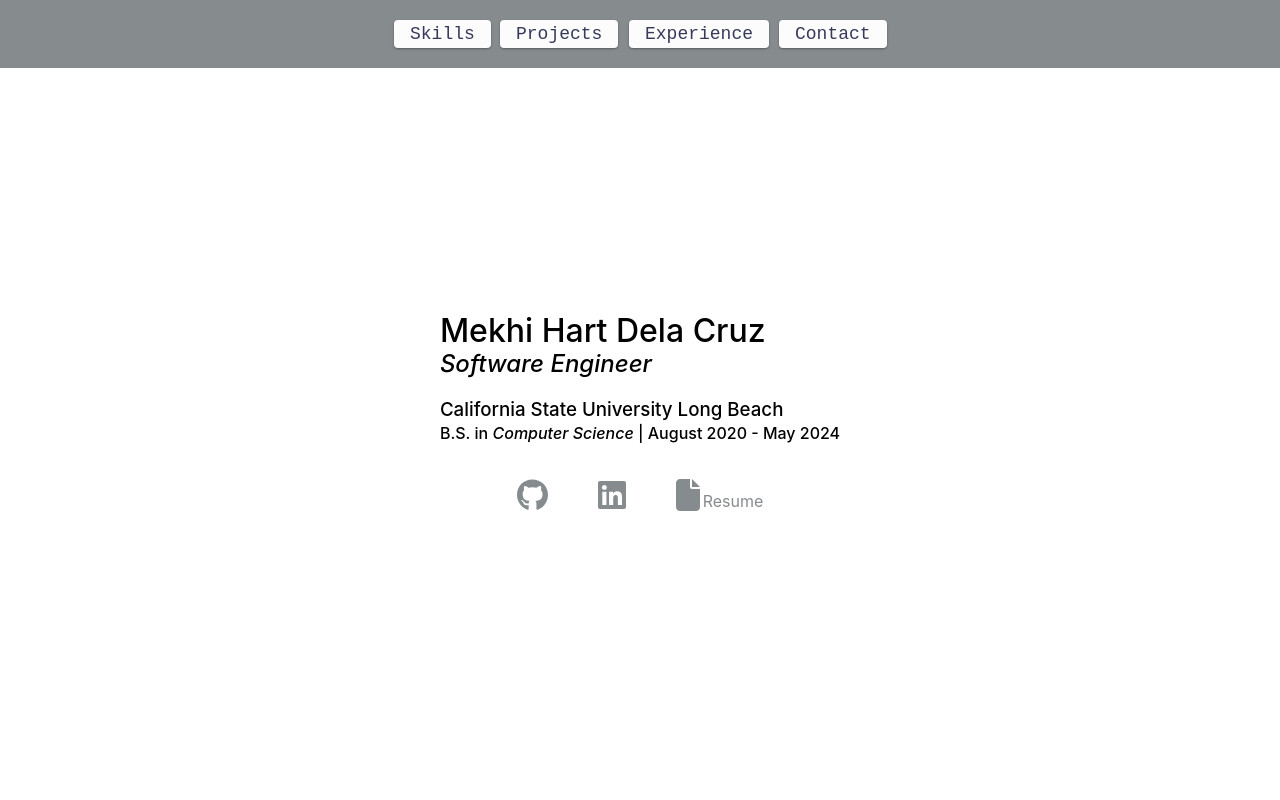
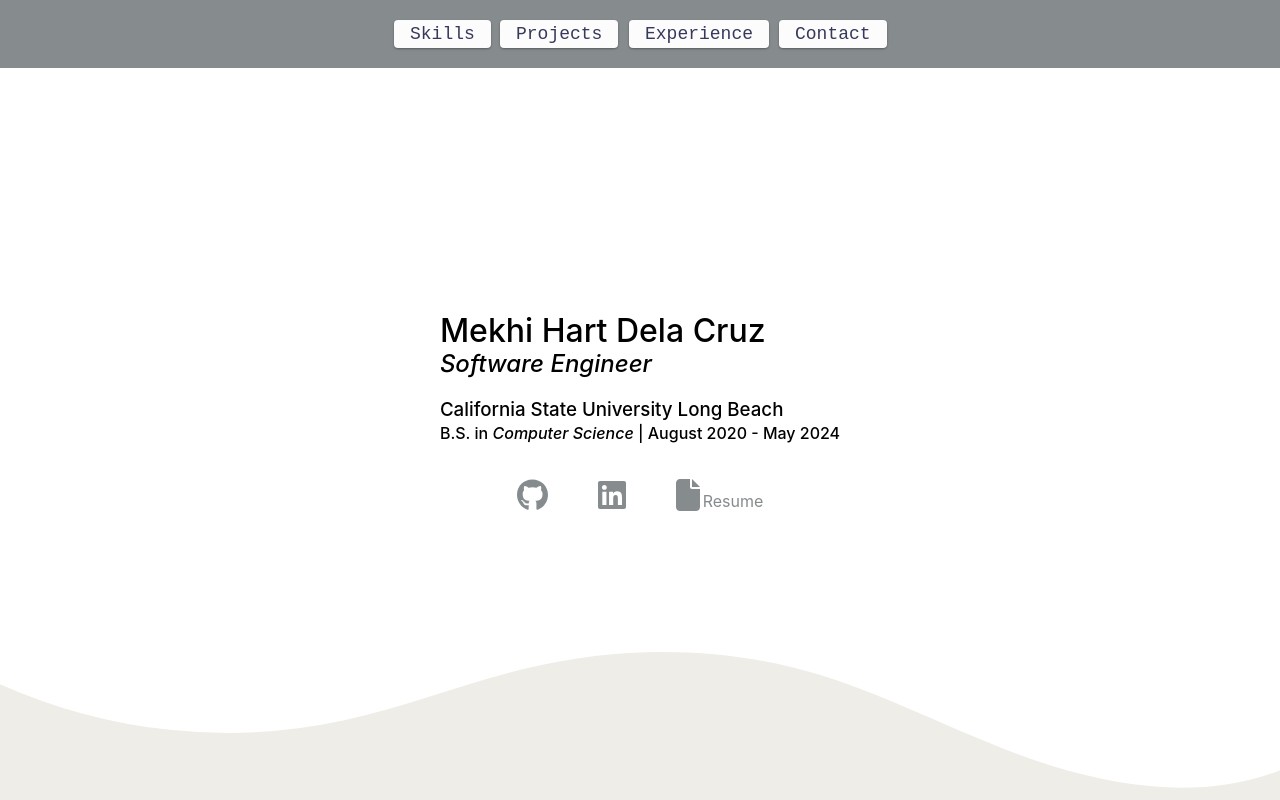
Before and after one commit to MekhiHart/portfolio, a React (Create React App) app: page / in a window 1280 px wide. Shown: the top 800 px of the page. Built offline with nearby package versions, Linux system fonts and the light colour scheme.

Commit message:
added curve on background between hero and skills section

```diff
--- a/src/Components/Hero.jsx
+++ b/src/Components/Hero.jsx
@@ -4,6 +4,7 @@ import {faFile} from '@fortawesome/free-solid-svg-icons'
 
 export default function Hero(){
     return(
+    <>
         <div className="hero--container fullScreen" id='HERO'>
             <div className="hero--intro">
                 <h1 style={{marginBottom: "-20px"}}>Mekhi Hart Dela Cruz</h1>
@@ -18,5 +19,12 @@ export default function Hero(){
                 <a id="resume" href="https://drive.google.com/file/d/12Kqr3mP8Z75CRPphWRdP-PGQisb6zUsJ/view?usp=sharing" target='_blank'><FontAwesomeIcon icon={faFile} size='2x'/><span style={{marginLeft:"3px"}} >Resume</span></a>
             </div>
         </div>
+
+        <div class="custom-shape-divider-bottom-1686966252">
+            <svg data-name="Layer 1" xmlns="http://www.w3.org/2000/svg" viewBox="0 0 1200 120" preserveAspectRatio="none">
+                <path d="M985.66,92.83C906.67,72,823.78,31,743.84,14.19c-82.26-17.34-168.06-16.33-250.45.39-57.84,11.73-114,31.07-172,41.86A600.21,600.21,0,0,1,0,27.35V120H1200V95.8C1132.19,118.92,1055.71,111.31,985.66,92.83Z" class="shape-fill"></path>
+            </svg>
+        </div>
+    </>
     )
 }
--- a/src/index.css
+++ b/src/index.css
@@ -495,3 +495,23 @@ nav a:hover:before {
   }
 
 }
+
+.custom-shape-divider-bottom-1686966252 {
+  position: absolute;
+  bottom: 0;
+  left: 0;
+  width: 100%;
+  overflow: hidden;
+  line-height: 0;
+}
+
+.custom-shape-divider-bottom-1686966252 svg {
+  position: relative;
+  display: block;
+  width: calc(100% + 1.3px);
+  height: 150px;
+}
+
+.custom-shape-divider-bottom-1686966252 .shape-fill {
+  fill: #EEEDE7;
+}
```
Lines whose indentation alone changed are shown as unchanged.
